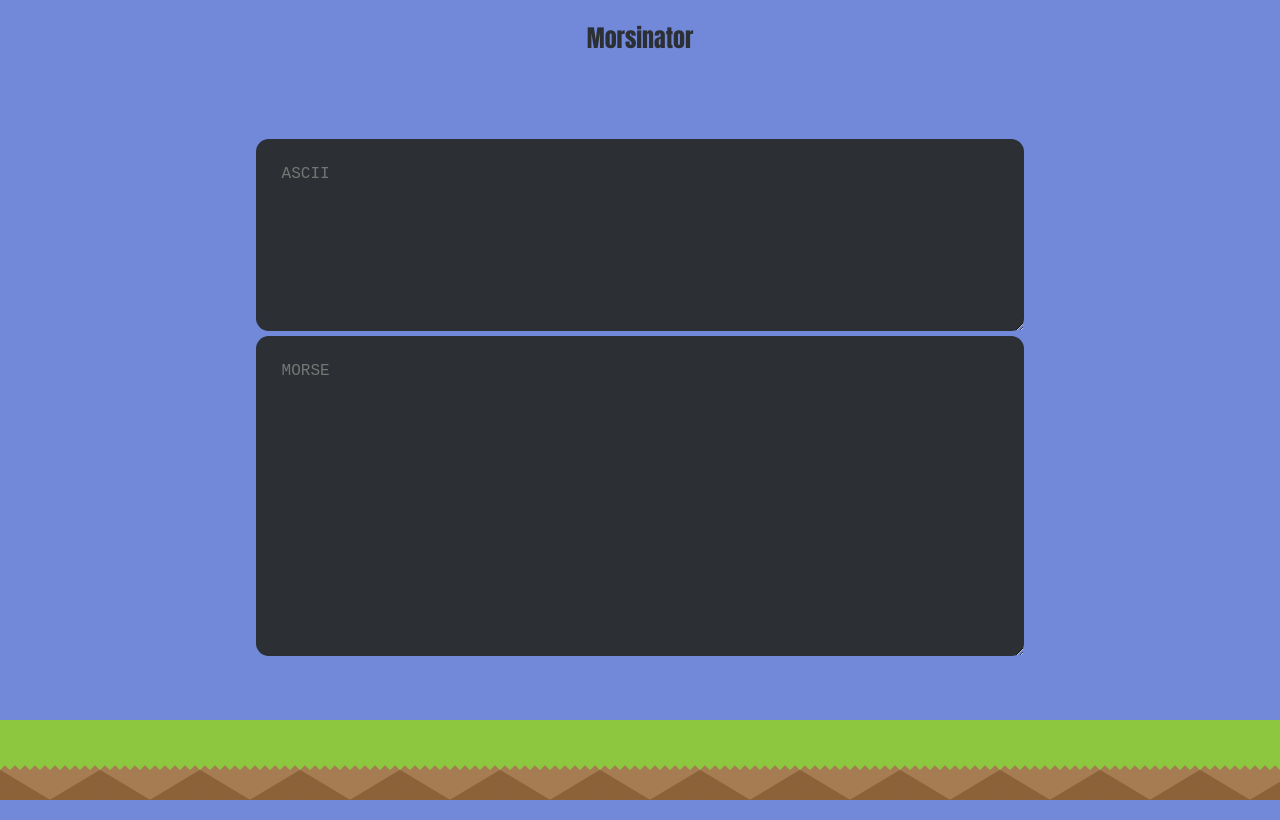
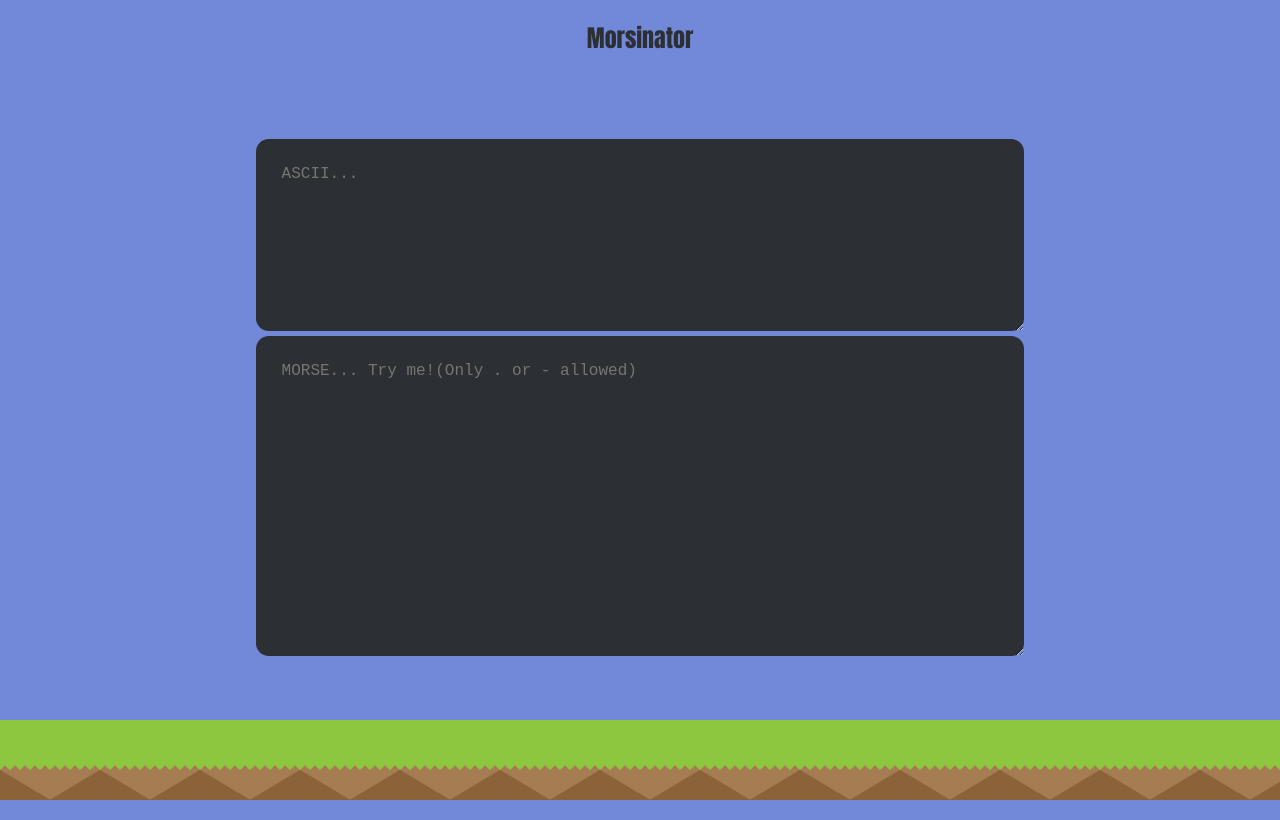
Before and after one commit to phoenix1796/morseCodeConverter, a plain HTML site: page index.html in a window 1280 px wide. Drawn offline with nearby package versions, Linux system fonts and the light colour scheme.

Commit message:
additions

```diff
--- a/index.html
+++ b/index.html
@@ -13,10 +13,10 @@
     <h2 class="title">Morsinator</h2>
     <form id="mcode_form" onsubmit="return false">
         <div class="form-group">
-            <textarea  placeholder="ASCII" rows="4" class="form-control txtarea" id="TXT"></textarea>
+            <textarea  placeholder="ASCII..." rows="4" class="form-control txtarea" id="TXT"></textarea>
         </div>
         <div class="form-group">
-            <textarea placeholder="MORSE" rows="4" class="form-control txtarea" id="MORSE"></textarea>
+            <textarea placeholder="MORSE... Try me!(Only . or - allowed)" pattern=".|-" rows="4" class="form-control txtarea" id="MORSE"></textarea>
         </div>
     </form>
     <div class="floor">
```
